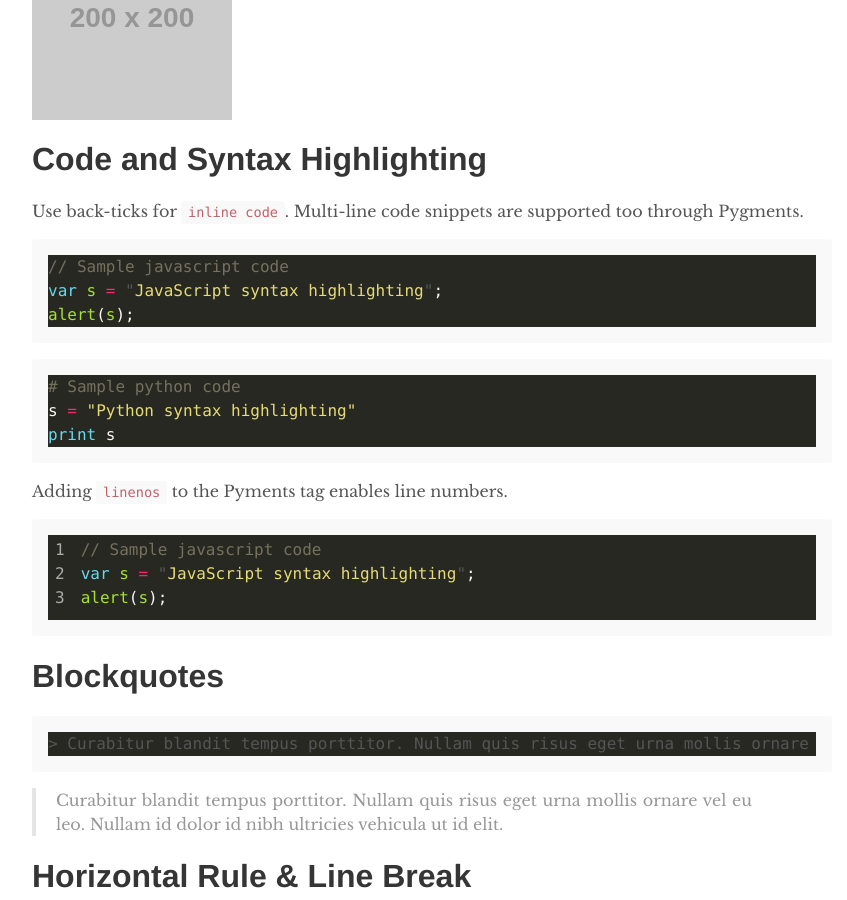
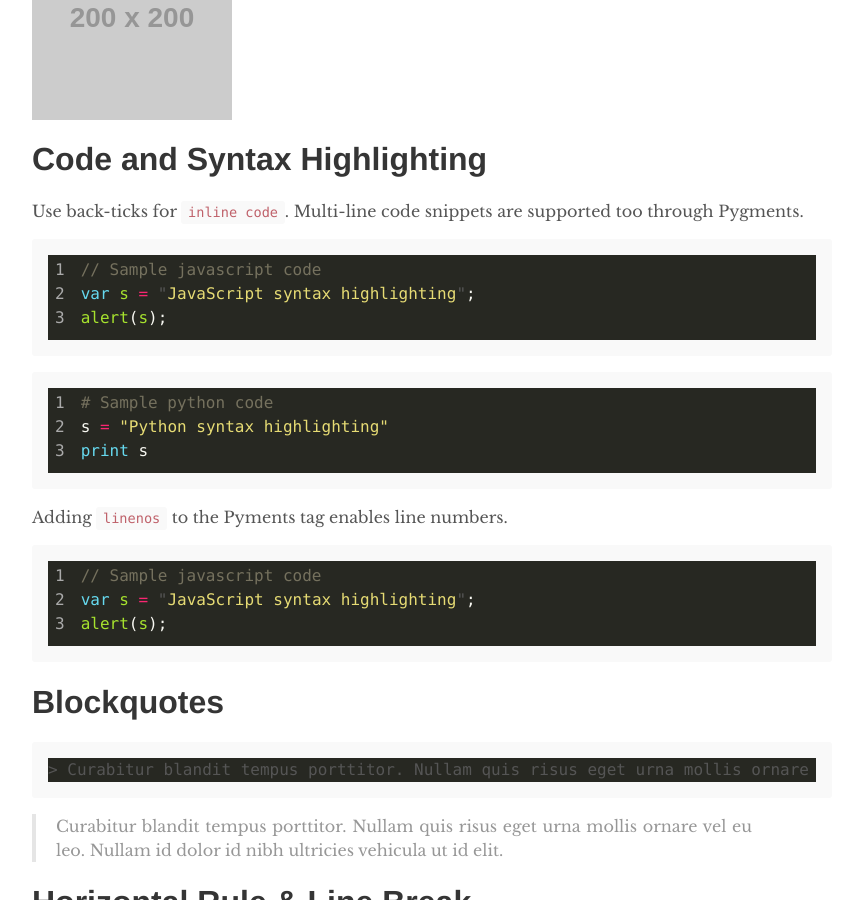
Before and after one commit to syroco/spuirc, a Jekyll site: the page built from _posts/2017-03-16-example-content.md, in a window 1280 px wide and 900 px high, scrolled down 3048 px. Shown: the whole window, without its empty margins (208-1055 px from the left). Built offline with Jekyll 4.4.1, drawn with Linux system fonts in a browser that asks for light colours; formulas are drawn with MathJax 3; comment, search, counter and statistics services are not loaded.

Commit message:
add line number
via linenos pygments tag

```diff
--- a/_posts/2017-03-16-example-content.md
+++ b/_posts/2017-03-16-example-content.md
@@ -85,13 +85,13 @@ Check out tale on [GitHub](https://github.com/chesterhow/tale).
 # Code and Syntax Highlighting
 Use back-ticks for `inline code`. Multi-line code snippets are supported too through Pygments.
 
-{% highlight js %}
+{% highlight js linenos %}
 // Sample javascript code
 var s = "JavaScript syntax highlighting";
 alert(s);
 {% endhighlight %}
 
-{% highlight python %}
+{% highlight python linenos %}
 # Sample python code
 s = "Python syntax highlighting"
 print s
@@ -122,7 +122,7 @@ Use `<hr>` for horizontal rules
 and `<br>` for line breaks.
 
 <br>
-{% endhighlight %}
+{% endhighlight linenos %}
 
 Use `<hr>` for horizontal rules
 
```
